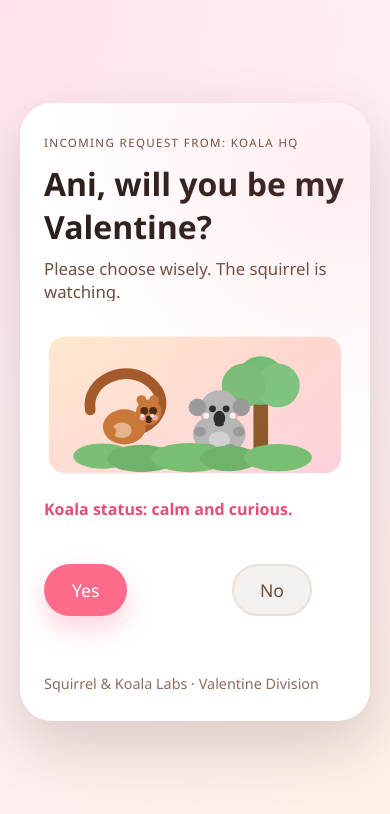
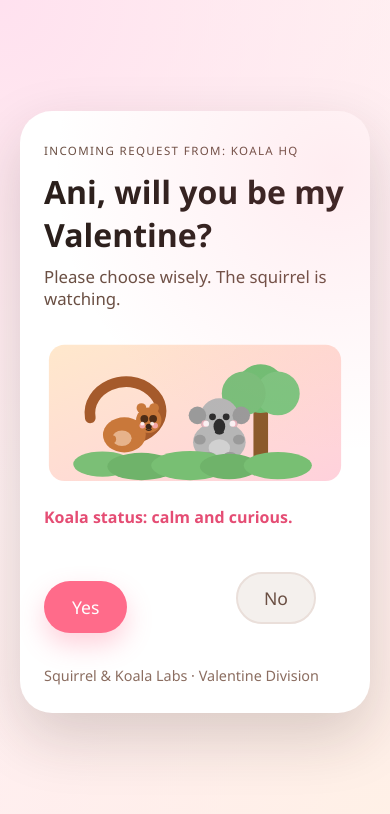
Before and after one commit to nihalmanvi/valentine, a plain HTML site: page index.html in a window 390 px wide. Drawn offline with Linux system fonts and the light colour scheme.

Commit message:
Allow multiline text and align yes/no on mobile

```diff
--- a/styles.css
+++ b/styles.css
@@ -68,8 +68,7 @@ body {
 .prompt-slot {
   position: relative;
   margin: 0 0 26px;
-  height: calc(1.35em * 2);
-  overflow: hidden;
+  min-height: calc(1.35em * 2);
 }
 
 .prompt {
@@ -108,8 +107,7 @@ body {
 .reaction-slot {
   position: relative;
   margin: 6px 0 22px;
-  height: calc(1.35em * 2);
-  overflow: hidden;
+  min-height: calc(1.35em * 2);
 }
 
 .reaction {
@@ -124,7 +122,7 @@ body {
 
 .buttons {
   display: flex;
-  align-items: flex-start;
+  align-items: center;
   gap: 16px;
   flex-wrap: wrap;
   position: relative;
@@ -157,8 +155,8 @@ body {
 
 .no-wrap {
   position: relative;
-  min-width: clamp(140px, 38vw, 200px);
-  min-height: clamp(80px, 22vw, 130px);
+  min-width: clamp(140px, 34vw, 180px);
+  min-height: clamp(64px, 18vw, 96px);
 }
 
 .btn.no {
@@ -442,5 +440,6 @@ body {
     gap: 12px;
     flex-wrap: nowrap;
     justify-content: space-between;
+    align-items: center;
   }
 }
```
